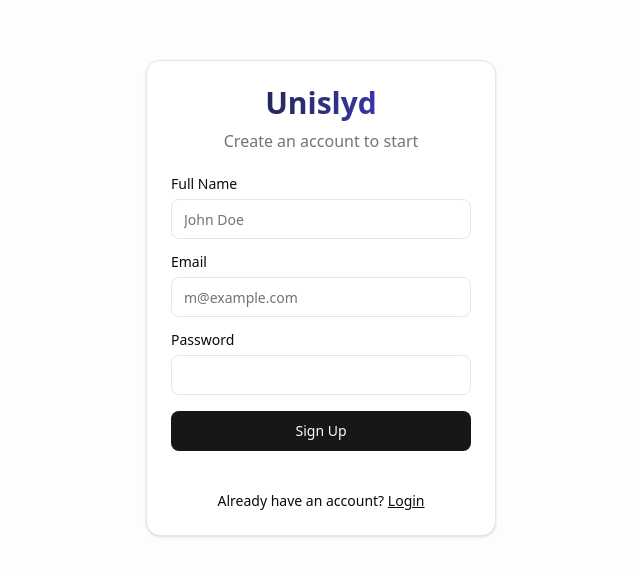
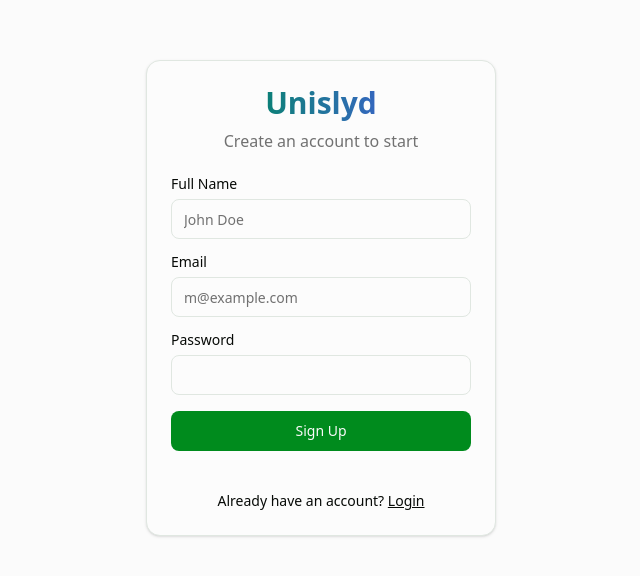
Before and after one commit to ElkanHub/UniSlyd, a Next.js app: page /signup in a window 1280 px wide. Shown: the part 102-678 px from the top of the page, without its empty margins (319-959 px from the left). Built offline with nearby package versions, Linux system fonts and the light colour scheme.

Commit message:
adjusted the theme and added dark mode

```diff
--- a/app/globals.css
+++ b/app/globals.css
@@ -79,106 +79,107 @@
 }
 
 :root {
+  /* Emerald Light Theme */
+  --background: oklch(0.99 0 0);
+  --foreground: oklch(0.14 0.01 150);
 
   --card: oklch(1 0 0);
-  --card-foreground: oklch(0.145 0 0);
+  --card-foreground: oklch(0.14 0.01 150);
 
   --popover: oklch(1 0 0);
-  --popover-foreground: oklch(0.145 0 0);
+  --popover-foreground: oklch(0.14 0.01 150);
 
-  --primary: oklch(0.205 0 0);
+  /* Vivid Emerald */
+  --primary: oklch(0.55 0.18 145);
   --primary-foreground: oklch(0.985 0 0);
 
-  --secondary: oklch(0.97 0 0);
-  --secondary-foreground: oklch(0.205 0 0);
+  /* Light green tint for secondary */
+  --secondary: oklch(0.95 0.04 145);
+  --secondary-foreground: oklch(0.25 0.08 145);
 
   --muted: oklch(0.97 0 0);
-  --muted-foreground: oklch(0.556 0 0);
+  --muted-foreground: oklch(0.55 0 0);
 
-  --accent: oklch(0.97 0 0);
-  --accent-foreground: oklch(0.205 0 0);
+  /* Accent matching secondary but slightly different/stronger if needed */
+  --accent: oklch(0.95 0.03 145);
+  --accent-foreground: oklch(0.25 0.08 145);
 
   --destructive: oklch(0.577 0.245 27.325);
-  --destructive-foreground: hsl(210 40% 98%);
+  --destructive-foreground: oklch(0.985 0 0);
 
-  --border: oklch(0.922 0 0);
-  --input: oklch(0.922 0 0);
-  --ring: oklch(0.708 0 0);
+  --border: oklch(0.92 0.01 150);
+  --input: oklch(0.92 0.01 150);
+  --ring: oklch(0.55 0.18 145);
 
   --radius: 0.625rem;
 
-  --background: oklch(1 0 0);
+  --chart-1: oklch(0.55 0.18 145);
+  /* Emerald */
+  --chart-2: oklch(0.6 0.15 170);
+  /* Teal/Cyan-ish */
+  --chart-3: oklch(0.4 0.1 140);
+  /* Deep Green */
+  --chart-4: oklch(0.7 0.12 100);
+  /* Yellow-Green */
+  --chart-5: oklch(0.6 0.15 200);
+  /* Blue-ish */
 
-  --foreground: oklch(0.145 0 0);
-
-  --chart-1: oklch(0.646 0.222 41.116);
-
-  --chart-2: oklch(0.6 0.118 184.704);
-
-  --chart-3: oklch(0.398 0.07 227.392);
-
-  --chart-4: oklch(0.828 0.189 84.429);
-
-  --chart-5: oklch(0.769 0.188 70.08);
-
-  --sidebar: oklch(0.985 0 0);
-
-  --sidebar-foreground: oklch(0.145 0 0);
-
-  --sidebar-primary: oklch(0.205 0 0);
-
+  --sidebar: oklch(0.98 0.01 150);
+  --sidebar-foreground: oklch(0.14 0.01 150);
+  --sidebar-primary: oklch(0.55 0.18 145);
   --sidebar-primary-foreground: oklch(0.985 0 0);
-
-  --sidebar-accent: oklch(0.97 0 0);
-
-  --sidebar-accent-foreground: oklch(0.205 0 0);
-
-  --sidebar-border: oklch(0.922 0 0);
-
-  --sidebar-ring: oklch(0.708 0 0);
+  --sidebar-accent: oklch(0.94 0.03 145);
+  --sidebar-accent-foreground: oklch(0.25 0.08 145);
+  --sidebar-border: oklch(0.92 0.01 150);
+  --sidebar-ring: oklch(0.55 0.18 145);
 }
 
 .dark {
-  --background: oklch(0.145 0 0);
-  --foreground: oklch(0.985 0 0);
+  /* Deep Blue-Green/Emerald Background */
+  --background: oklch(0.12 0.03 145);
+  --foreground: oklch(0.98 0 0);
 
-  --card: oklch(0.205 0 0);
-  --card-foreground: oklch(0.985 0 0);
+  /* Slightly lighter deep green for cards */
+  --card: oklch(0.15 0.04 145);
+  --card-foreground: oklch(0.98 0 0);
 
-  --popover: oklch(0.205 0 0);
-  --popover-foreground: oklch(0.985 0 0);
+  --popover: oklch(0.15 0.04 145);
+  --popover-foreground: oklch(0.98 0 0);
 
-  --primary: oklch(0.922 0 0);
-  --primary-foreground: oklch(0.205 0 0);
+  /* Slightly lighter/brighter emerald for dark mode primary */
+  --primary: oklch(0.65 0.15 145);
+  --primary-foreground: oklch(0.12 0.03 145);
 
-  --secondary: oklch(0.269 0 0);
-  --secondary-foreground: oklch(0.985 0 0);
+  --secondary: oklch(0.22 0.05 145);
+  --secondary-foreground: oklch(0.98 0 0);
 
-  --muted: oklch(0.269 0 0);
-  --muted-foreground: oklch(0.708 0 0);
+  --muted: oklch(0.22 0.03 145);
+  --muted-foreground: oklch(0.70 0 0);
 
-  --accent: oklch(0.269 0 0);
-  --accent-foreground: oklch(0.985 0 0);
+  --accent: oklch(0.22 0.05 145);
+  --accent-foreground: oklch(0.98 0 0);
 
-  --destructive: oklch(0.704 0.191 22.216);
-  --destructive-foreground: hsl(210 40% 98%);
+  --destructive: oklch(0.70 0.19 22.216);
+  --destructive-foreground: oklch(0.98 0 0);
 
-  --border: oklch(1 0 0 / 10%);
-  --input: oklch(1 0 0 / 15%);
-  --ring: oklch(0.556 0 0);
-  --chart-1: oklch(0.488 0.243 264.376);
-  --chart-2: oklch(0.696 0.17 162.48);
-  --chart-3: oklch(0.769 0.188 70.08);
-  --chart-4: oklch(0.627 0.265 303.9);
-  --chart-5: oklch(0.645 0.246 16.439);
-  --sidebar: oklch(0.205 0 0);
-  --sidebar-foreground: oklch(0.985 0 0);
-  --sidebar-primary: oklch(0.488 0.243 264.376);
-  --sidebar-primary-foreground: oklch(0.985 0 0);
-  --sidebar-accent: oklch(0.269 0 0);
-  --sidebar-accent-foreground: oklch(0.985 0 0);
-  --sidebar-border: oklch(1 0 0 / 10%);
-  --sidebar-ring: oklch(0.556 0 0);
+  --border: oklch(0.25 0.04 145);
+  --input: oklch(0.25 0.04 145);
+  --ring: oklch(0.65 0.15 145);
+
+  --chart-1: oklch(0.65 0.15 145);
+  --chart-2: oklch(0.7 0.15 170);
+  --chart-3: oklch(0.45 0.1 140);
+  --chart-4: oklch(0.75 0.1 100);
+  --chart-5: oklch(0.7 0.15 200);
+
+  --sidebar: oklch(0.11 0.03 145);
+  --sidebar-foreground: oklch(0.98 0 0);
+  --sidebar-primary: oklch(0.65 0.15 145);
+  --sidebar-primary-foreground: oklch(0.98 0 0);
+  --sidebar-accent: oklch(0.20 0.04 145);
+  --sidebar-accent-foreground: oklch(0.98 0 0);
+  --sidebar-border: oklch(0.25 0.04 145);
+  --sidebar-ring: oklch(0.65 0.15 145);
 }
 
 @layer base {
@@ -236,6 +237,7 @@
   * {
     @apply border-border outline-ring/50;
   }
+
   body {
     @apply bg-background text-foreground;
   }
--- a/app/layout.tsx
+++ b/app/layout.tsx
@@ -18,6 +18,7 @@
 };
 
 import QueryProvider from "@/components/providers/query-provider"
+import ThemeProvider from "@/components/providers/theme-provider"
 
 export default function RootLayout({
   children,
@@ -30,7 +31,14 @@
         className={`${geistSans.variable} ${geistMono.variable} antialiased`}
       >
         <QueryProvider>
-          {children}
+          <ThemeProvider
+            attribute="class"
+            defaultTheme="system"
+            enableSystem
+            disableTransitionOnChange
+          >
+            {children}
+          </ThemeProvider>
         </QueryProvider>
       </body>
     </html>
--- a/components/dashboard/sidebar.tsx
+++ b/components/dashboard/sidebar.tsx
@@ -7,6 +7,7 @@
 import { UsageBanner } from '@/components/dashboard/usage-banner'
 import { signOut } from '@/app/(auth)/actions'
 import { LayoutDashboard, MessageSquarePlus, Settings, LogOut, FileText, MessageSquare } from 'lucide-react'
+import { ModeToggle } from '@/components/ui/mode-toggle'
 
 export function Sidebar() {
     const pathname = usePathname()
@@ -47,7 +48,11 @@
 
             <div className="mt-auto">
                 <UsageBanner />
-                <div className="p-4 border-t">
+                <div className="p-4 border-t space-y-2">
+                    <div className="flex items-center justify-between px-2">
+                        <span className="text-xs font-medium text-muted-foreground">Theme</span>
+                        <ModeToggle />
+                    </div>
                     <form action={signOut}>
                         <Button variant="outline" className="w-full gap-2 text-muted-foreground" size="sm">
                             <LogOut className="w-4 h-4" />
--- /dev/null
+++ b/components/providers/theme-provider.tsx
@@ -0,0 +1,11 @@
+"use client"
+
+import * as React from "react"
+import { ThemeProvider as NextThemesProvider } from "next-themes"
+
+export default function ThemeProvider({
+    children,
+    ...props
+}: React.ComponentProps<typeof NextThemesProvider>) {
+    return <NextThemesProvider {...props}>{children}</NextThemesProvider>
+}
--- /dev/null
+++ b/components/ui/mode-toggle.tsx
@@ -0,0 +1,40 @@
+"use client"
+
+import * as React from "react"
+import { Moon, Sun } from "lucide-react"
+import { useTheme } from "next-themes"
+
+import { Button } from "@/components/ui/button"
+import {
+    DropdownMenu,
+    DropdownMenuContent,
+    DropdownMenuItem,
+    DropdownMenuTrigger,
+} from "@/components/ui/dropdown-menu"
+
+export function ModeToggle() {
+    const { setTheme } = useTheme()
+
+    return (
+        <DropdownMenu>
+            <DropdownMenuTrigger asChild>
+                <Button variant="outline" size="icon">
+                    <Sun className="h-[1.2rem] w-[1.2rem] rotate-0 scale-100 transition-all dark:-rotate-90 dark:scale-0" />
+                    <Moon className="absolute h-[1.2rem] w-[1.2rem] rotate-90 scale-0 transition-all dark:rotate-0 dark:scale-100" />
+                    <span className="sr-only">Toggle theme</span>
+                </Button>
+            </DropdownMenuTrigger>
+            <DropdownMenuContent align="end">
+                <DropdownMenuItem onClick={() => setTheme("light")}>
+                    Light
+                </DropdownMenuItem>
+                <DropdownMenuItem onClick={() => setTheme("dark")}>
+                    Dark
+                </DropdownMenuItem>
+                <DropdownMenuItem onClick={() => setTheme("system")}>
+                    System
+                </DropdownMenuItem>
+            </DropdownMenuContent>
+        </DropdownMenu>
+    )
+}
```
